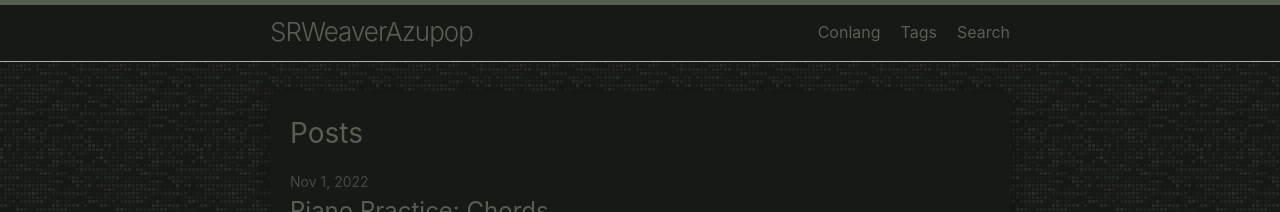
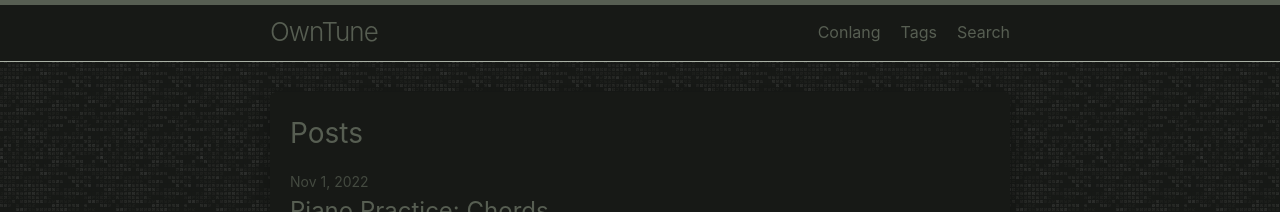
Before and after one commit to LWFlouisa/OwnTune, a Jekyll site: the page built from index.md, in a window 1280 px wide and 900 px high. Shown: the top 212 px of the window. Built offline with Jekyll 4.4.1, drawn with Linux system fonts in a browser that asks for light colours; some of the changed text lies outside the part shown.

Commit message:
Update _config.yml

```diff
--- a/_config.yml
+++ b/_config.yml
@@ -1,4 +1,4 @@
-title: SRWeaverAzupop
+title: OwnTune
 author: LWFlouisa
 email: yjsybhvfn@tznvy.pbz
 description: > # this means to ignore newlines until "show_exerpts:"
```
